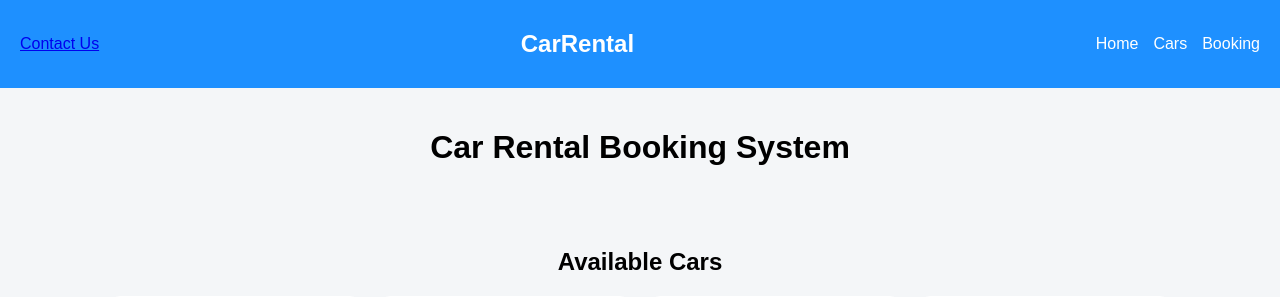
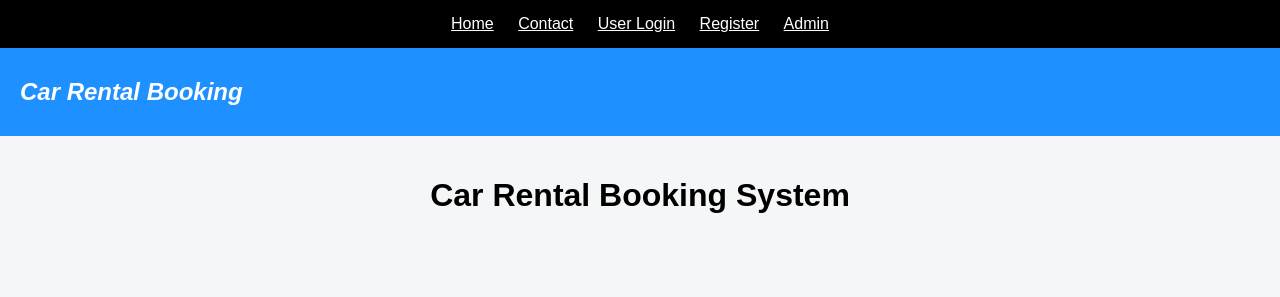
Before and after one commit to Yasser-Shaikh/Car_Rental_booking_system, a Flask app: page / in a window 1280 px wide. Shown: the top 297 px of the page. Run offline with Flask 3, Linux system fonts and the light colour scheme; some libraries are stand-ins or nearby versions.

Commit message:
Updated new things

```diff
--- a/app.py
+++ b/app.py
@@ -12,6 +12,68 @@ def get_db_connection():
         user="postgres",
         password="Y@sser2105"
     )
+
+@app.route('/register', methods=['GET', 'POST'])
+def register():
+    if request.method == 'POST':
+        username = request.form.get('username')
+        password = request.form.get('password')
+
+        conn = get_db_connection()
+        cur = conn.cursor()
+
+        cur.execute(
+            "INSERT INTO users (username, password) VALUES (%s, %s)",
+            (username, password)
+        )
+        conn.commit()
+
+        cur.close()
+        conn.close()
+
+        return redirect(url_for('user_login'))
+
+    return render_template('register.html')
+
+
+@app.route('/user_login', methods=['GET', 'POST'])
+def user_login():
+    if request.method == 'POST':
+        username = request.form.get('username')
+        password = request.form.get('password')
+
+        conn = get_db_connection()
+        cur = conn.cursor()
+
+        cur.execute(
+            "SELECT * FROM users WHERE username=%s AND password=%s",
+            (username, password)
+        )
+        user = cur.fetchone()
+
+        cur.close()
+        conn.close()
+
+        if user:
+            session['user'] = username
+            return redirect(url_for('dashboard'))
+        else:
+            return "Invalid Login"
+
+    return render_template('user_login.html')
+
+
+@app.route('/dashboard')
+def dashboard():
+    if 'user' not in session:
+        return redirect(url_for('user_login'))
+
+    return render_template('dashboard.html')
+
+@app.route('/user_logout')
+def user_logout():
+    session.pop('user', None)
+    return redirect(url_for('user_login'))
 
 # 🏠 Home
 @app.route('/')
--- /dev/null
+++ b/templates/Dashboard.html
@@ -0,0 +1,5 @@
+<h2>Welcome {{ session['user'] }}</h2>
+
+<a href="/">Book Car</a><br /><br />
+
+<a href="/user_logout">Logout</a>
--- a/templates/index.html
+++ b/templates/index.html
@@ -8,14 +8,23 @@
     />
   </head>
   <body>
+    <div style="background: #000; padding: 15px; text-align: center">
+      <a href="/" style="color: white; margin: 10px">Home</a>
+      <a href="/contact" style="color: white; margin: 10px">Contact</a>
+      <a href="/user_login" style="color: white; margin: 10px">User Login</a>
+      <a href="/register" style="color: white; margin: 10px">Register</a>
+      <a href="/login" style="color: white; margin: 10px">Admin</a>
+    </div>
     <nav>
-      <a href="/contact">Contact Us</a>
-      <h2>CarRental</h2>
-      <ul>
+      <!-- <a href="/register">Register</a>
+      <a href="/user_login">User Login</a>
+      <a href="/contact">Contact Us</a> -->
+      <i><h2 style="text-align: center">Car Rental Booking</h2></i>
+      <!-- <ul>
         <li>Home</li>
         <li>Cars</li>
         <li>Booking</li>
-      </ul>
+      </ul> -->
     </nav>
 
     <header>
@@ -79,8 +88,12 @@
       <form action="/book" method="POST">
         <label for="username">Your Name:</label><br />
         <input type="text" id="username" name="name" required /><br /><br />
-        <input type="text" name="mobile" placeholder="Enter Mobile Number" required>
-
+        <input
+          type="text"
+          name="mobile"
+          placeholder="Enter Mobile Number"
+          required
+        />
 
         <label for="car">Select Car:</label><br />
         <select id="car" name="car">
```
Also changed, not shown: templates/register.html (added, +7 -0 lines), templates/user_login.html (added, +17 -0 lines).
